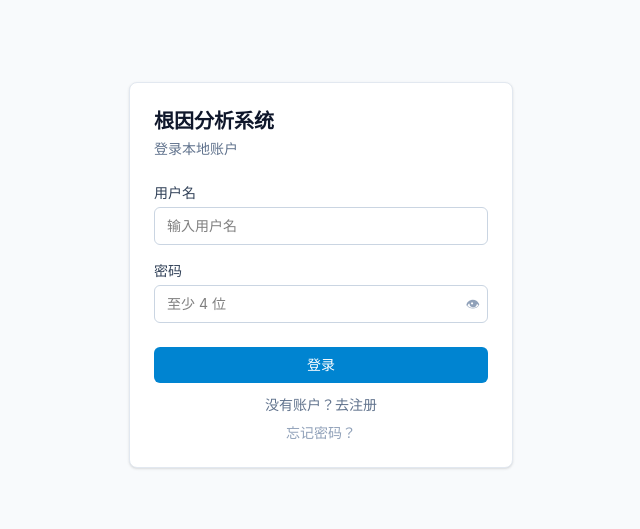
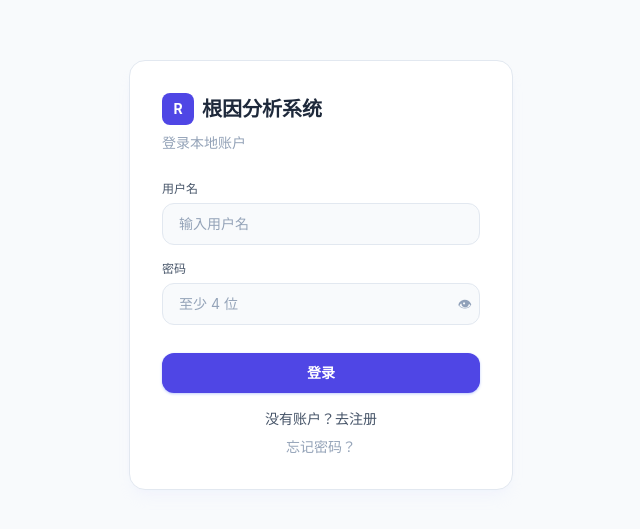
Before and after one commit to ProMatheus-ltsc/root-cause-analysis, a React (Vite) app: page /#/login in a window 1280 px wide. Shown: the part 125-654 px from the top of the page, without its empty margins (319-959 px from the left). Built offline with nearby package versions, Linux system fonts and the light colour scheme.

Commit message:
Refactor LoginPage styles and structure

```diff
--- a/src/pages/LoginPage.tsx
+++ b/src/pages/LoginPage.tsx
@@ -72,15 +72,18 @@ export default function LoginPage() {
   }
 
   return (
-    <div className="flex min-h-screen items-center justify-center bg-slate-50 px-4">
-      <form onSubmit={handleSubmit} className="w-full max-w-sm rounded-lg border border-slate-200 bg-white p-6 shadow-sm">
-        <h1 className="mb-1 text-xl font-semibold text-slate-900">根因分析系统</h1>
-        <p className="mb-6 text-sm text-slate-500">{MODE_TITLE[mode]}</p>
+    <div className="flex min-h-screen items-center justify-center bg-surface-50 px-4">
+      <form onSubmit={handleSubmit} className="w-full max-w-sm rounded-2xl border border-surface-200 bg-surface-0 p-8 shadow-lg shadow-brand-100/20 animate-slide-up">
+        <div className="mb-2 flex items-center gap-2">
+          <span className="flex h-8 w-8 items-center justify-center rounded-lg bg-brand-600 text-sm font-bold text-white">R</span>
+          <h1 className="text-xl font-bold text-text-primary">根因分析系统</h1>
+        </div>
+        <p className="mb-7 text-sm text-text-tertiary">{MODE_TITLE[mode]}</p>
         <div className="space-y-4">
           <div>
-            <label className="mb-1 block text-sm text-slate-700">用户名</label>
+            <label className="mb-1.5 block text-xs font-medium text-text-secondary">用户名</label>
             <input
-              className="w-full rounded-md border border-slate-300 px-3 py-2 text-sm"
+              className="w-full rounded-xl border border-surface-200 bg-surface-50 px-4 py-2.5 text-sm text-text-primary placeholder:text-text-tertiary focus:border-brand-400 focus:bg-surface-0 focus:outline-none focus:ring-2 focus:ring-brand-100 transition"
               placeholder="输入用户名"
               value={username}
               onChange={(e) => setUsername(e.target.value)}
@@ -89,11 +92,11 @@ export default function LoginPage() {
             />
           </div>
           <div>
-            <label className="mb-1 block text-sm text-slate-700">{mode === 'reset' ? '新密码' : '密码'}</label>
+            <label className="mb-1.5 block text-xs font-medium text-text-secondary">{mode === 'reset' ? '新密码' : '密码'}</label>
             <div className="relative">
               <input
                 type={showPassword ? 'text' : 'password'}
-                className="w-full rounded-md border border-slate-300 px-3 py-2 pr-10 text-sm"
+                className="w-full rounded-xl border border-surface-200 bg-surface-50 px-4 py-2.5 pr-10 text-sm text-text-primary placeholder:text-text-tertiary focus:border-brand-400 focus:bg-surface-0 focus:outline-none focus:ring-2 focus:ring-brand-100 transition"
                 placeholder="至少 4 位"
                 value={password}
                 onChange={(e) => setPassword(e.target.value)}
@@ -104,16 +107,16 @@ export default function LoginPage() {
               <PasswordToggle visible={showPassword} onToggle={() => setShowPassword((v) => !v)} />
             </div>
             {mode === 'register' && password.length > 0 && password.length < 4 && (
-              <p className="mt-1 text-xs text-amber-600">已输入 {password.length}/4 位，还需 {4 - password.length} 位</p>
+              <p className="mt-1.5 text-xs text-warning">已输入 {password.length}/4 位，还需 {4 - password.length} 位</p>
             )}
           </div>
           {mode === 'reset' && (
             <div>
-              <label className="mb-1 block text-sm text-slate-700">确认新密码</label>
+              <label className="mb-1.5 block text-xs font-medium text-text-secondary">确认新密码</label>
               <div className="relative">
                 <input
                   type={showConfirmPassword ? 'text' : 'password'}
-                  className="w-full rounded-md border border-slate-300 px-3 py-2 pr-10 text-sm"
+                  className="w-full rounded-xl border border-surface-200 bg-surface-50 px-4 py-2.5 pr-10 text-sm text-text-primary placeholder:text-text-tertiary focus:border-brand-400 focus:bg-surface-0 focus:outline-none focus:ring-2 focus:ring-brand-100 transition"
                   placeholder="再次输入新密码"
                   value={confirmPassword}
                   onChange={(e) => setConfirmPassword(e.target.value)}
@@ -124,33 +127,33 @@ export default function LoginPage() {
                 <PasswordToggle visible={showConfirmPassword} onToggle={() => setShowConfirmPassword((v) => !v)} />
               </div>
               {confirmPassword.length > 0 && password !== confirmPassword && (
-                <p className="mt-1 text-xs text-rose-600">两次密码不一致</p>
+                <p className="mt-1.5 text-xs text-danger">两次密码不一致</p>
               )}
             </div>
           )}
         </div>
         {mode === 'reset' && (
-          <p className="mt-3 text-xs text-slate-400">
+          <p className="mt-3 text-xs text-text-tertiary leading-relaxed">
             本系统数据仅存于本地浏览器，无法验证旧密码；输入正确的用户名即可设置新密码并直接登入，历史记录不受影响。
           </p>
         )}
-        {error && <p className="mt-3 text-sm text-rose-600">{error}</p>}
-        <button type="submit" className="mt-6 w-full rounded-md bg-sky-600 py-2 text-sm font-medium text-white hover:bg-sky-700">
+        {error && <p className="mt-3 text-sm font-medium text-danger">{error}</p>}
+        <button type="submit" className="mt-7 w-full rounded-xl bg-brand-600 py-2.5 text-sm font-semibold text-white shadow-sm shadow-brand-200 hover:bg-brand-700 transition">
           {mode === 'login' ? '登录' : mode === 'register' ? '注册' : '重置密码并登录'}
         </button>
-        <div className="mt-3 flex flex-col items-center gap-2 text-sm">
+        <div className="mt-4 flex flex-col items-center gap-2 text-sm">
           {mode === 'login' && (
             <>
-              <button type="button" onClick={() => switchMode('register')} className="text-slate-500 hover:underline">
+              <button type="button" onClick={() => switchMode('register')} className="text-text-secondary hover:text-brand-600 transition">
                 没有账户？去注册
               </button>
-              <button type="button" onClick={() => switchMode('reset')} className="text-slate-400 hover:underline">
+              <button type="button" onClick={() => switchMode('reset')} className="text-text-tertiary hover:text-text-secondary transition">
                 忘记密码？
               </button>
             </>
           )}
           {mode !== 'login' && (
-            <button type="button" onClick={() => switchMode('login')} className="text-slate-500 hover:underline">
+            <button type="button" onClick={() => switchMode('login')} className="text-text-secondary hover:text-brand-600 transition">
               已有账户？去登录
             </button>
           )}
```
